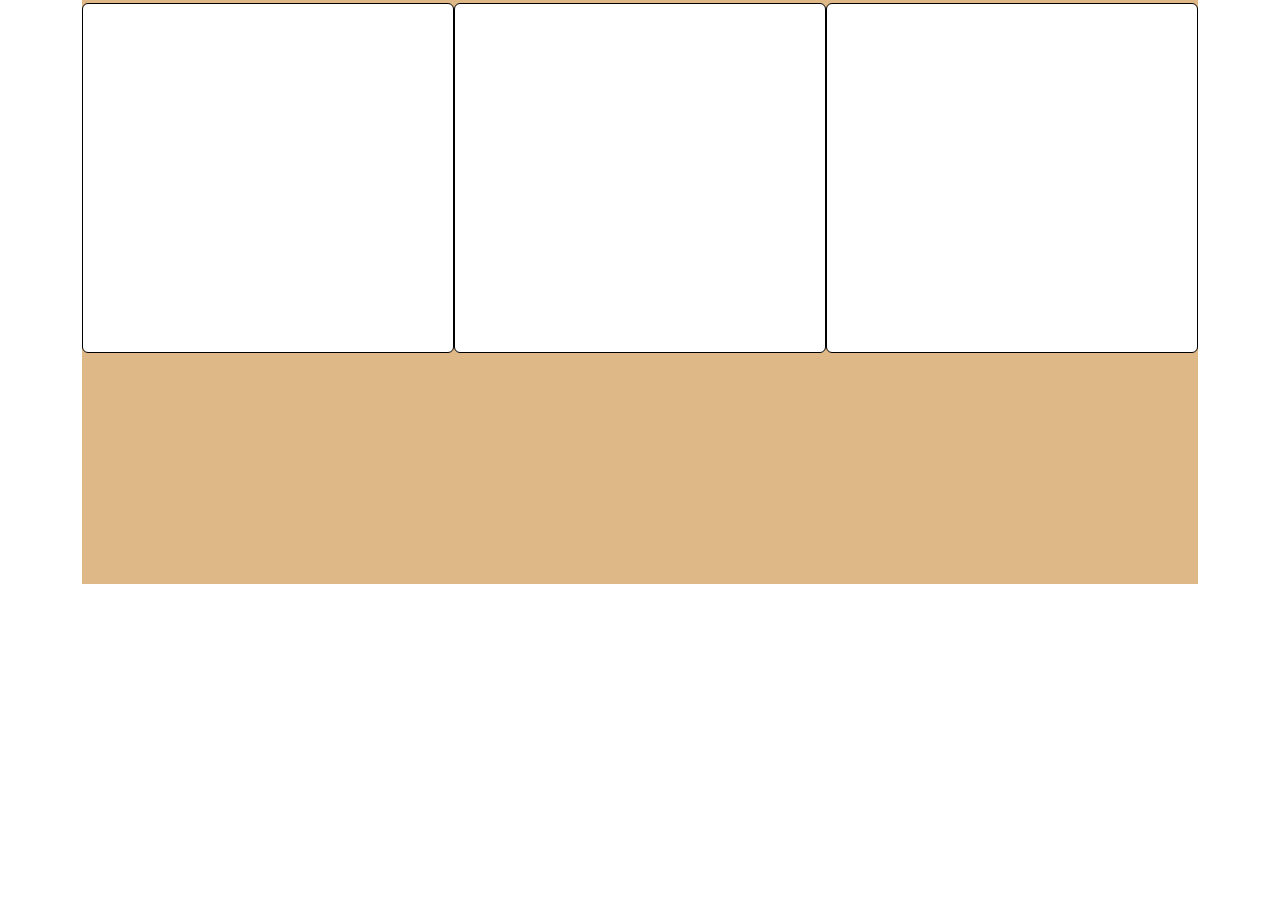
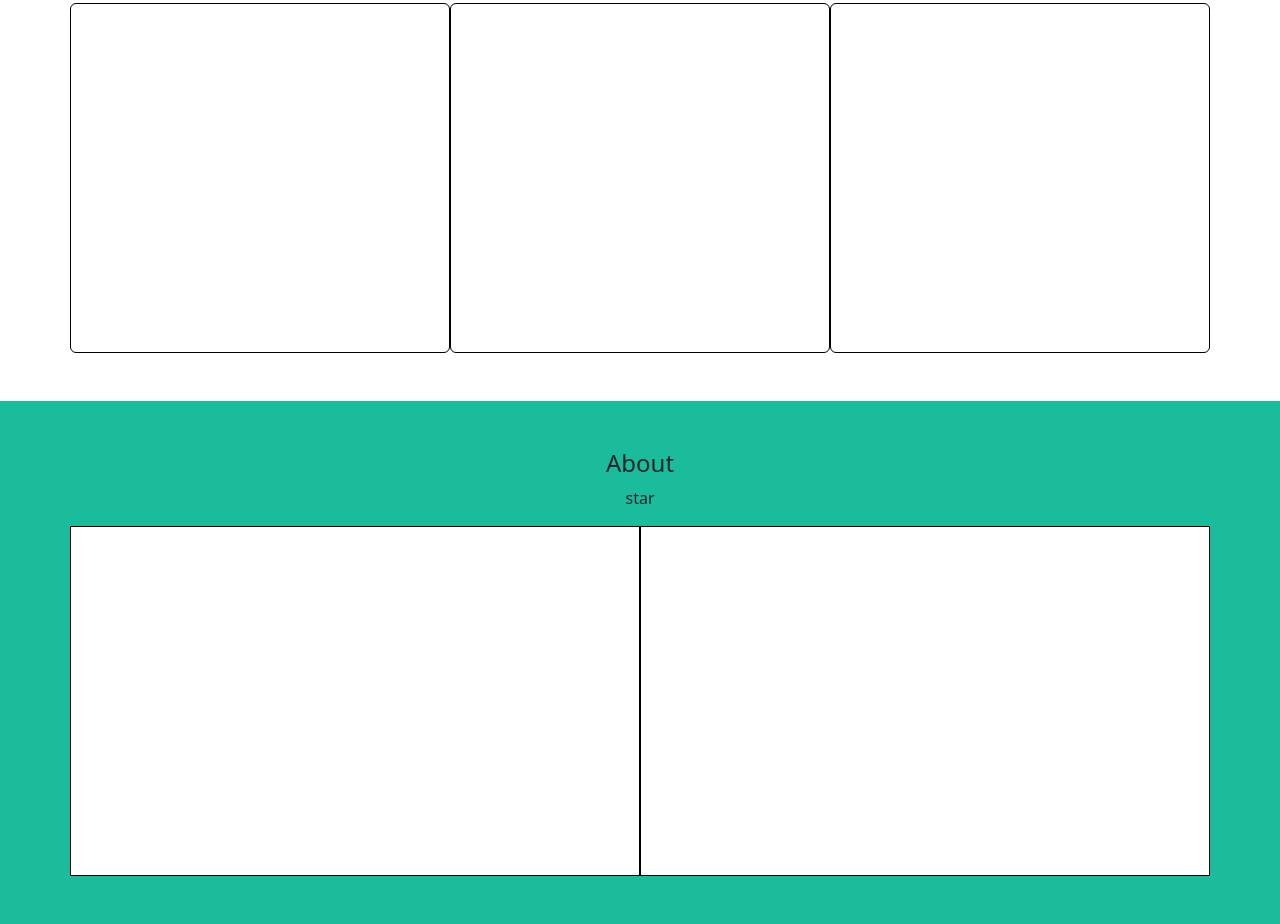
Before and after one commit to lucamincuzzi/html-css-bootstrap-freelancer, a plain HTML site: page index.html in a window 1280 px wide. Shown: the part 964-1888 px from the top of the page. Before the commit the page ends 1548 px from the top, so only its background shows below. Drawn offline with nearby package versions, Linux system fonts and the light colour scheme.

Commit message:
add: mobile, tablet, desktop layout - about section

```diff
--- a/css/style.css
+++ b/css/style.css
@@ -1,6 +1,6 @@
 :root {
   --bg-nav-color: #2c3e50;
-  --bg-hero-color: #1abc9c;
+  --bg-hero-about-color: #1abc9c;
 }
 
 /* COMMON */
@@ -38,7 +38,7 @@ nav [class*="col"] {
 
 #hero {
   min-height: 400px;
-  background-color: var(--bg-hero-color);
+  background-color: var(--bg-hero-about-color);
 }
 
 .jumbo-content-container {
@@ -48,11 +48,10 @@ nav [class*="col"] {
 
 /* MAIN */
 
-main .container {
-    background-color: burlywood;
-    min-height: 1000px;
-}
-
 main [class*="col"] {
     min-height: 350px;
 }
+
+#about {
+  background-color: var(--bg-hero-about-color);
+}
--- a/index.html
+++ b/index.html
@@ -35,17 +35,19 @@
           </div>
         </div>
       </nav>
-      <section id="hero" class="d-flex justify-content-center align-content-center py-4">
+      <section
+        id="hero"
+        class="d-flex justify-content-center align-content-center py-4"
+      >
         <div class="jumbo-content-container"></div>
       </section>
     </header>
     <!-- /Header -->
-    <div class="container">
     <!-- Main -->
     <main>
       <!-- Portfolio -->
       <section id="portfolio">
-            <div class="container mt-5 text-center">
+        <div class="container mt-5 mb-5 text-center">
           <h4 class="mb-3">Portfolio</h4>
           <div class="row row-gap-4">
             <div class="col-12 col-md-6 col-lg-4 rounded"></div>
@@ -58,11 +60,22 @@
         </div>
       </section>
       <!-- Portfolio -->
+      <!-- About -->
+      <section id="about">
+        <div class="container">
+          <div class="row text-center pt-5 pb-2 pb-md-4 pb-lg-5">
+            <h4>About</h4>
+            <span class="mb-3">star</span>
+            <div class="col-12 col-md-6 p-5 p-md-4"></div>
+            <div class="col-12 col-md-6 p-5 p-md-4"></div>
+          </div>
+        </div>
+      </section>
+      <!-- /About -->
     </main>
     <!-- /Main -->
     <!-- Footer -->
     <footer></footer>
     <!-- /Footer -->
-    </div>
   </body>
 </html>
```
Lines whose indentation alone changed are shown as unchanged.
